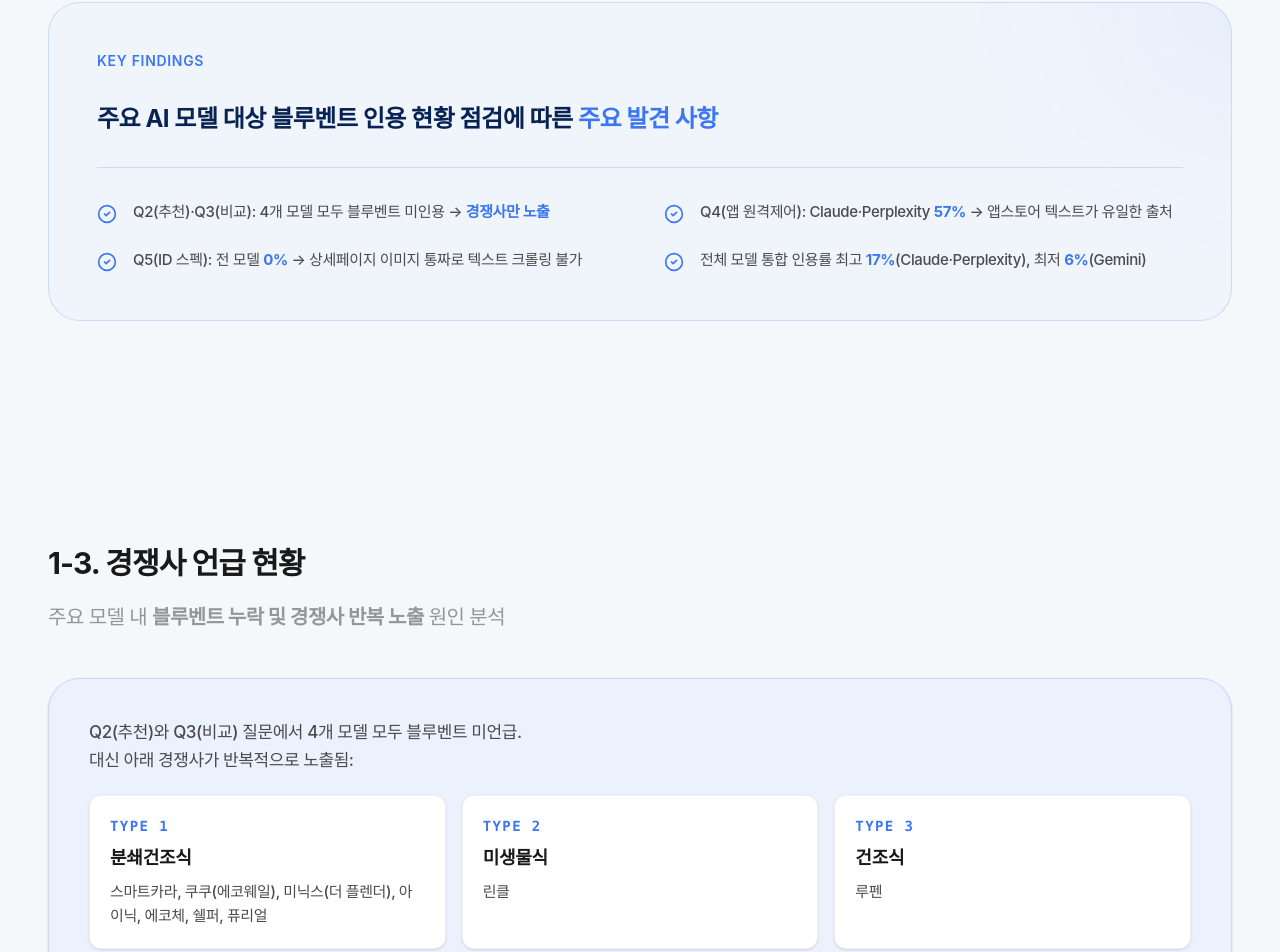
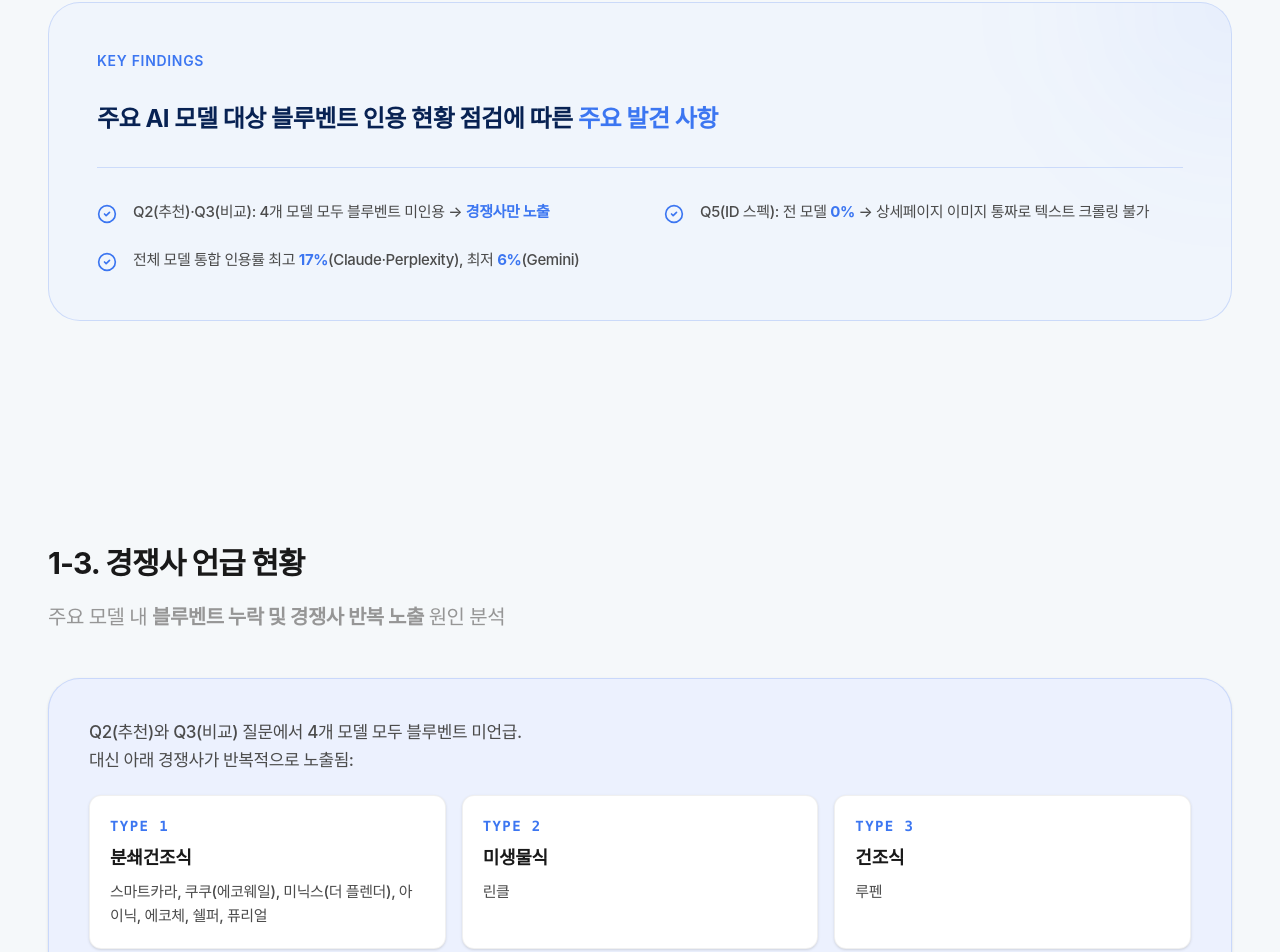
Before and after one commit to seoyahh/bluevent_geo_poc_review, a React (Vite) app: page / in a window 1280 px wide. Shown: the part 3993-4945 px from the top of the page. Built offline with nearby package versions, Linux system fonts and the light colour scheme; a web font is replaced by a local one.

Commit message:
Update: remove Q4 citation analysis from Key Findings

```diff
--- a/src/App.tsx
+++ b/src/App.tsx
@@ -253,12 +253,7 @@ export default function App() {
                 <p className="text-[15px] text-[#4B4B4B] font-medium leading-relaxed tracking-tight" dangerouslySetInnerHTML={{ __html: "Q2(추천)·Q3(비교): 4개 모델 모두 블루벤트 미인용 &rarr; <strong class='text-[#3C76F1]'>경쟁사만 노출</strong>" }} />
               </div>
 
-              <div className="flex gap-4 items-start">
-                <div className="text-[#3C76F1] shrink-0 mt-1">
-                  <CheckCircle2 size={20} strokeWidth={2} />
-                </div>
-                <p className="text-[15px] text-[#4B4B4B] font-medium leading-relaxed tracking-tight" dangerouslySetInnerHTML={{ __html: "Q4(앱 원격제어): Claude·Perplexity <strong class='text-[#3C76F1]'>57%</strong> &rarr; 앱스토어 텍스트가 유일한 출처" }} />
-              </div>
+
 
               <div className="flex gap-4 items-start">
                 <div className="text-[#3C76F1] shrink-0 mt-1">
```
